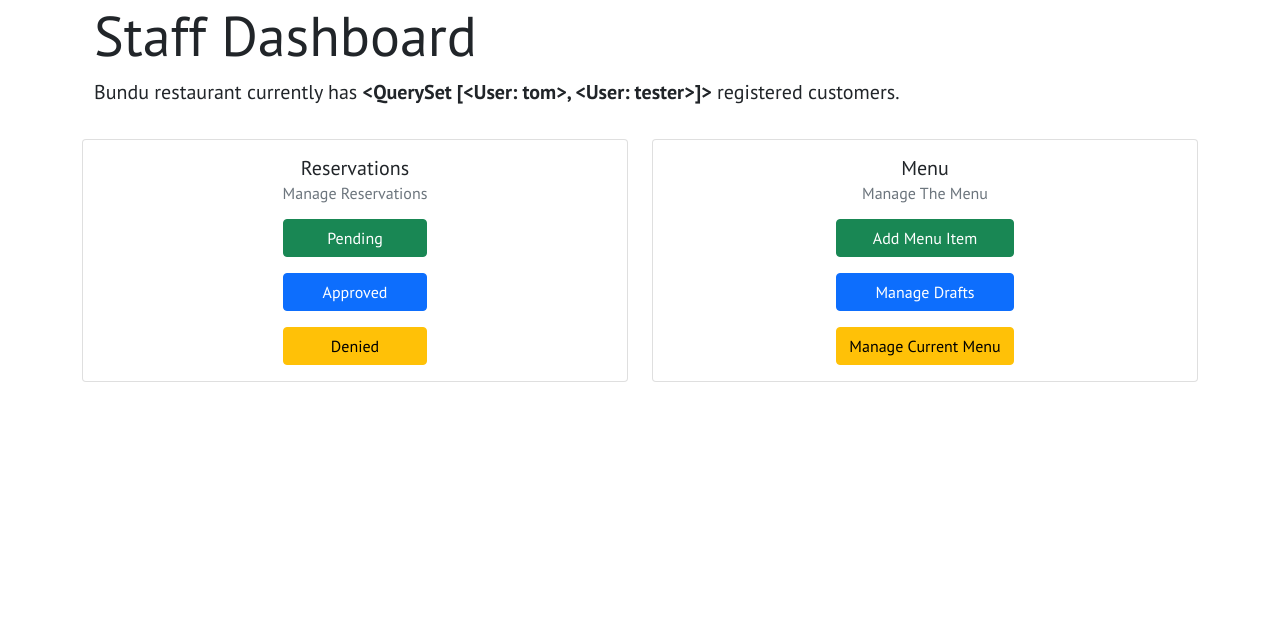
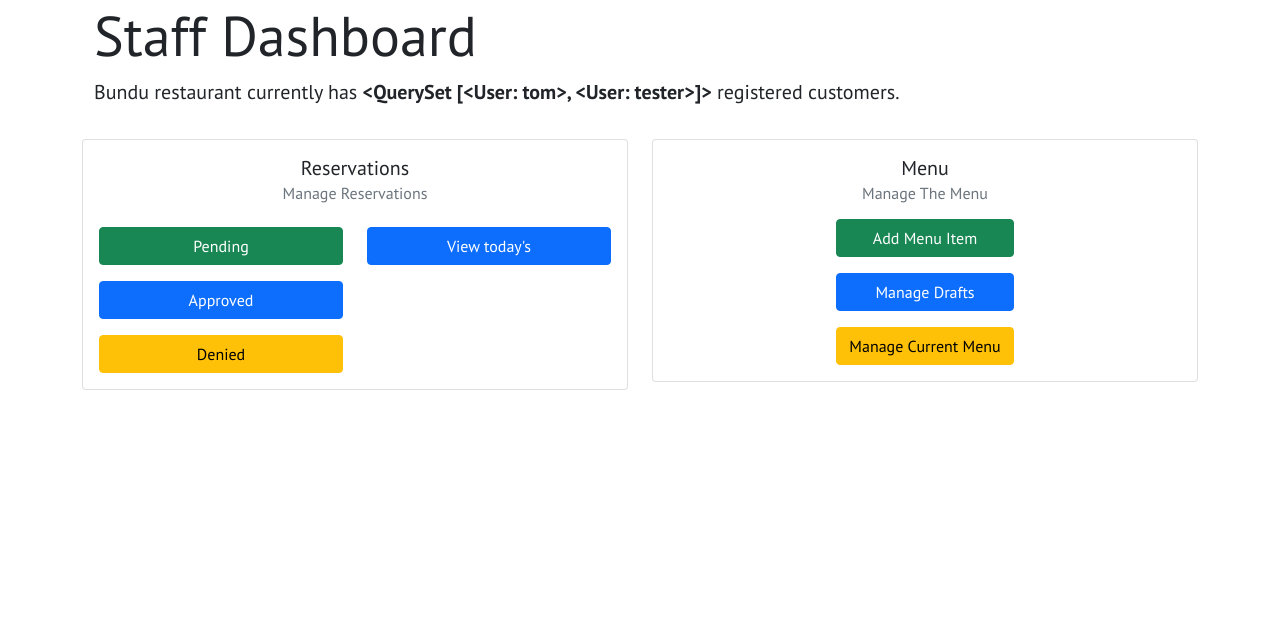
Before and after one commit to Tony118g/bundu-restaurant, a Django app: template staff/templates/dashboard.html in a window 1280 px wide. Shown: the part 122-752 px from the top of the page. Run offline with Django 3.2, Linux system fonts and the light colour scheme; the template is opened without the code that fills it: values that come from a table or form of the project are taken from there, others are empty; data comes from the database, SQL or seed files in the repository; some libraries are stand-ins or nearby versions.

Commit message:
Add link in dashboard to view today's reservations

```diff
--- a/staff/templates/dashboard.html
+++ b/staff/templates/dashboard.html
@@ -13,11 +13,18 @@
         <div class="col-md-6">
             <div class="card w-100 mt-3" style="width: 18rem;">
                 <div class="card-body text-center m-auto">
+                 <div class="row">
                   <h5 class="card-title">Reservations</h5>
                   <h6 class="card-subtitle mb-2 text-muted">Manage Reservations</h6>
-                  <a href="{% url 'reservation_list' 'pending' %}" class="d-block btn btn-success mt-3">Pending</a>
-                  <a href="{% url 'reservation_list' 'approved' %}" class="d-block btn btn-primary mt-3">Approved</a>
-                  <a href="{% url 'reservation_list' 'denied' %}" class="d-block btn btn-warning mt-3">Denied</a>
+                  <div class="col-6">
+                    <a href="{% url 'reservation_list' 'pending' %}" class="d-block btn btn-success mt-3">Pending</a>
+                    <a href="{% url 'reservation_list' 'approved' %}" class="d-block btn btn-primary mt-3">Approved</a>
+                    <a href="{% url 'reservation_list' 'denied' %}" class="d-block btn btn-warning mt-3">Denied</a>
+                    </div>
+                  <div class="col-6">
+                    <a href="{% url 'current_reservations' %}" class="d-block btn btn-primary mt-3">View today's</a>
+                  </div>
+                 </div>
                 </div>
             </div>
         </div>
```
